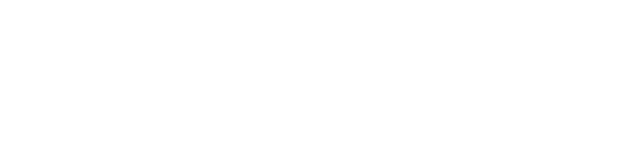
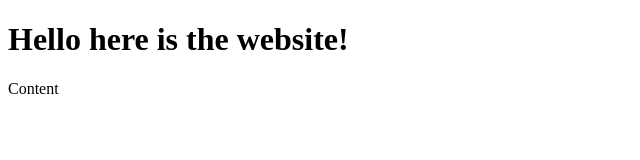
Before and after one commit to Flavia-FT/Test-repository, a plain HTML site: page index.html in a window 1280 px wide. Shown: the whole page, without its empty margins (0-640 px from the left). Drawn offline with Linux system fonts and the light colour scheme.

Commit message:
Added content

```diff
--- a/index.html
+++ b/index.html
@@ -7,6 +7,7 @@
     <title>Document</title>
 </head>
 <body>
-
+    <h1>Hello here is the website!</h1>
+    <p>Content</p>
 </body>
 </html>
```
